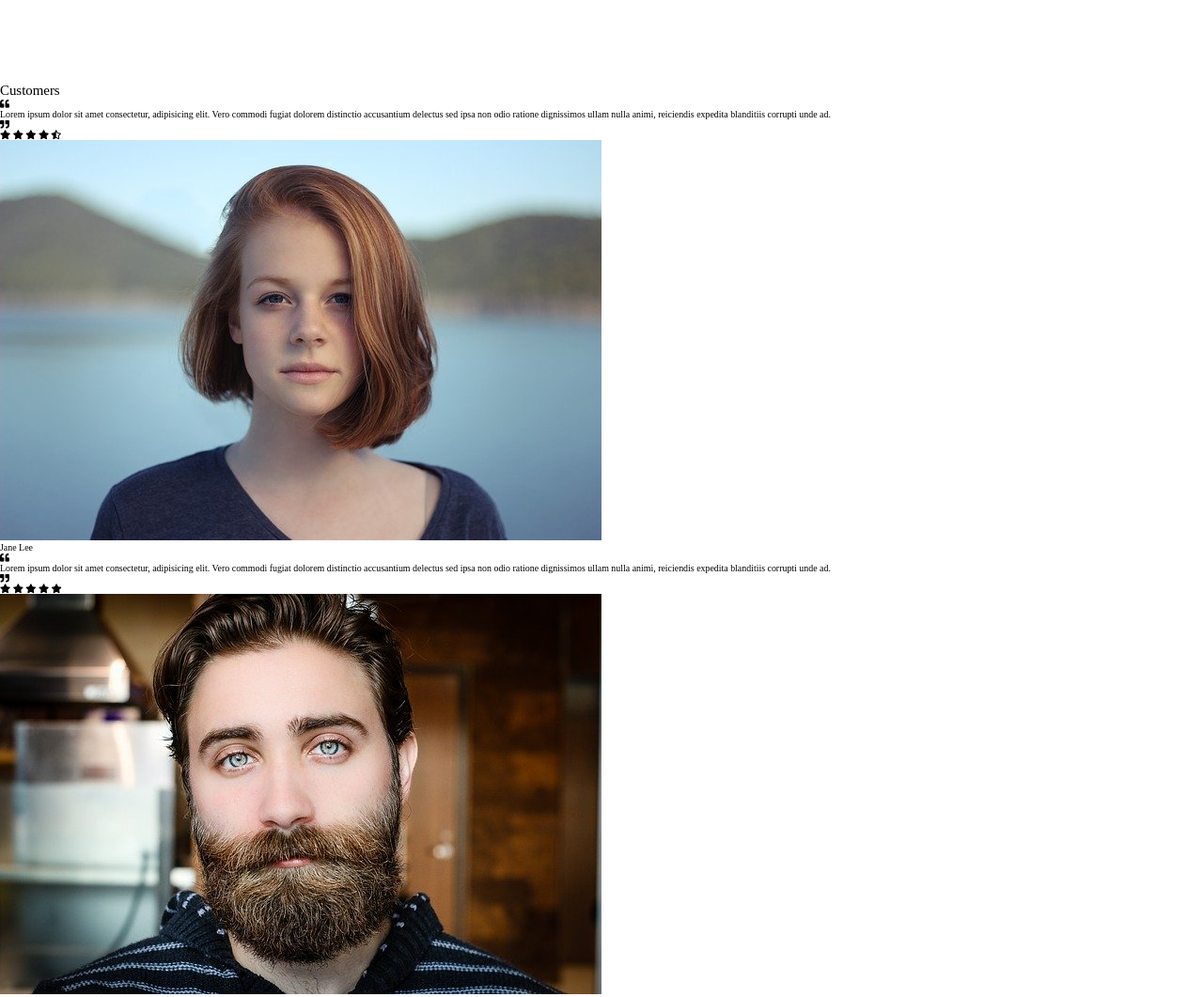
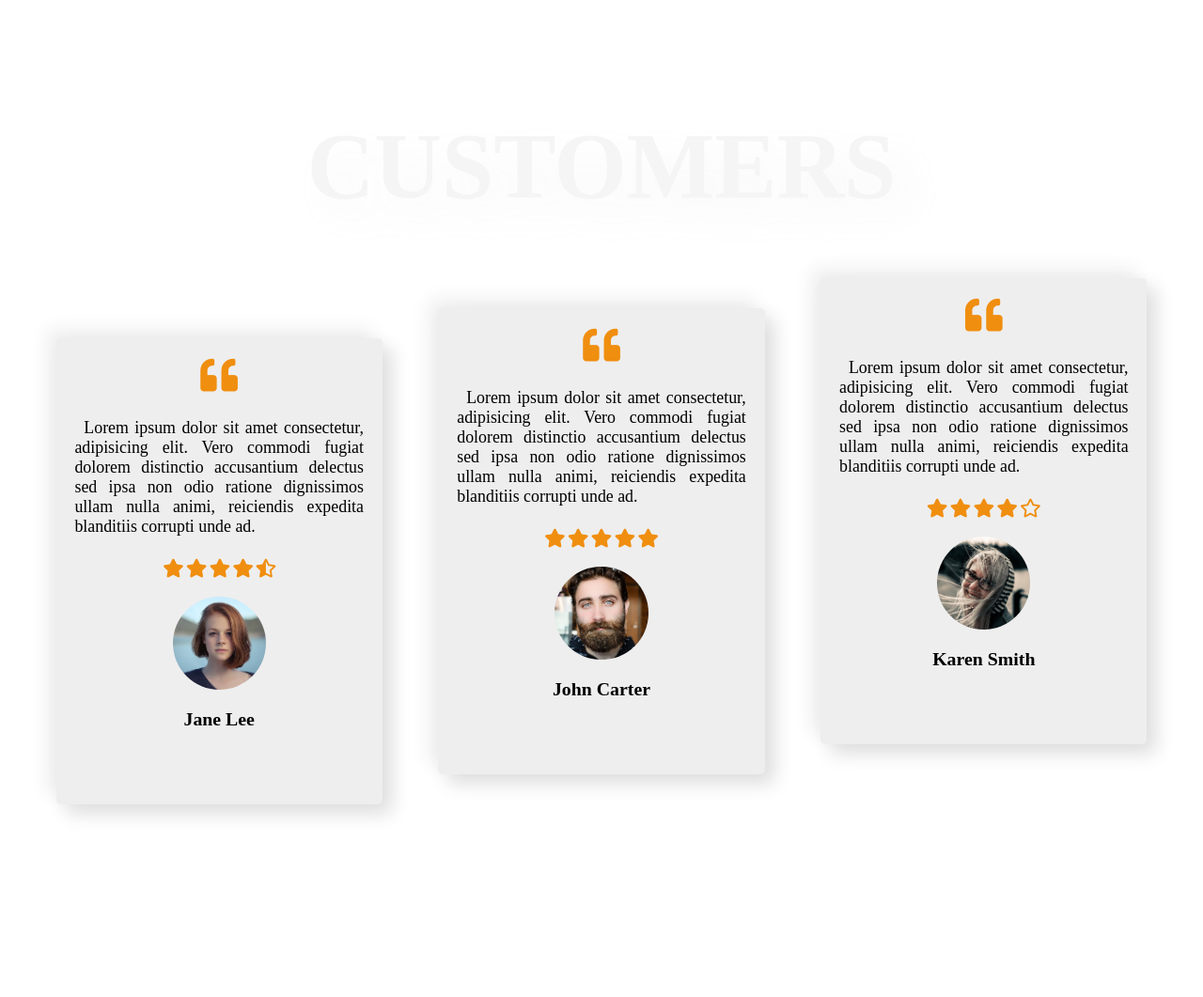
Before and after one commit to AndreiScafi/creative-design, a plain HTML site: page index.html in a window 1280 px wide. Shown: the part 712-1773 px from the top of the page at 94% size. After the commit the page ends 1600 px from the top, so only its background shows below. Drawn offline with Linux system fonts and the light colour scheme; a web font is replaced by a local one.

Commit message:
Adding style to section 2 with CSS.

```diff
--- a/index.html
+++ b/index.html
@@ -36,7 +36,7 @@
                     <p class="customer-text">Lorem ipsum dolor sit amet consectetur, adipisicing elit. Vero commodi
                         fugiat dolorem distinctio accusantium delectus sed ipsa non odio ratione dignissimos ullam nulla
                         animi, reiciendis expedita blanditiis corrupti unde ad.</p>
-                    <div class="fas fa-quote-right"></div>
+
                     <div class="customer-rating">
                         <i class="fas fa-star"></i>
                         <i class="fas fa-star"></i>
@@ -52,7 +52,7 @@
                     <p class="customer-text">Lorem ipsum dolor sit amet consectetur, adipisicing elit. Vero commodi
                         fugiat dolorem distinctio accusantium delectus sed ipsa non odio ratione dignissimos ullam nulla
                         animi, reiciendis expedita blanditiis corrupti unde ad.</p>
-                    <div class="fas fa-quote-right"></div>
+
                     <div class="customer-rating">
                         <i class="fas fa-star"></i>
                         <i class="fas fa-star"></i>
@@ -68,7 +68,7 @@
                     <p class="customer-text">Lorem ipsum dolor sit amet consectetur, adipisicing elit. Vero commodi
                         fugiat dolorem distinctio accusantium delectus sed ipsa non odio ratione dignissimos ullam nulla
                         animi, reiciendis expedita blanditiis corrupti unde ad.</p>
-                    <div class="fas fa-quote-right"></div>
+
                     <div class="customer-rating">
                         <i class="fas fa-star"></i>
                         <i class="fas fa-star"></i>
--- a/style.css
+++ b/style.css
@@ -119,3 +119,90 @@
  }
 
  /* End of Section 1 */
+
+ /* Section 2 */
+ .section-2 {
+     width: 100%;
+     height: 100vh;
+     display: flex;
+     flex-direction: column;
+     justify-content: space-around;
+ }
+
+ .section-heading {
+     font-size: 10rem;
+     font-weight: bold;
+     text-transform: uppercase;
+     color: #999;
+     text-align: center;
+     opacity: .1;
+     text-shadow: 2rem 2rem 4rem #aaa;
+ }
+
+ .customers-wrapper {
+     display: flex;
+     justify-content: space-evenly;
+     align-items: center;
+     height: 70%;
+ }
+
+ .customer {
+     width: 35rem;
+     height: 50rem;
+     background-color: #eee;
+     display: flex;
+     flex-direction: column;
+     align-items: center;
+     border-radius: .5rem;
+     padding: 2rem;
+     box-shadow: 1rem 1rem 2rem #ddd, -1rem -1rem 2rem #eee;
+     transition: box-shadow .5s;
+ }
+
+ .customer:hover {
+     box-shadow: 2rem 2rem 3rem #ddd, -2rem -2rem 3rem #eee;
+ }
+
+ .customer:first-child {
+     align-self: flex-end;
+ }
+
+ .customer:last-child {
+     align-self: flex-start;
+ }
+
+ .fa-quote-left {
+     font-size: 4rem;
+     color: #f08e0f;
+ }
+
+
+ .customer-text {
+     font-size: 1.8rem;
+     margin: 2.5rem 0;
+     text-align: justify;
+ }
+
+ .customer-text::first-letter {
+     margin-left: 1rem;
+ }
+
+ .customer-rating i {
+     font-size: 2rem;
+     color: #f08e0f;
+ }
+
+ .customer-img {
+     width: 10rem;
+     height: 10rem;
+     object-fit: cover;
+     margin: 2rem 0;
+     border-radius: 50%;
+ }
+
+ .customer-name {
+     font-size: 2rem;
+     font-weight: 700;
+ }
+
+ /* End of Section 2 */
```
